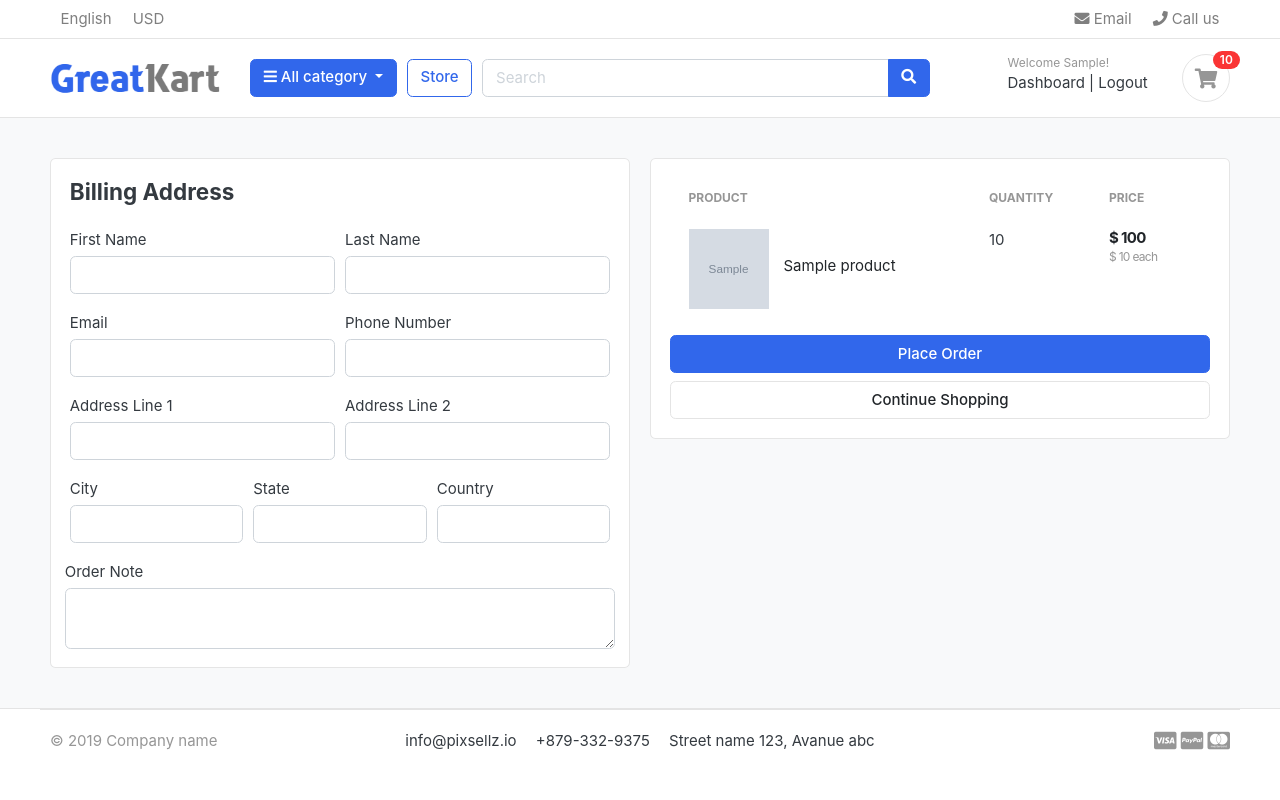
After one commit to Rohan-K-Antony/greatKart-django, a Django app: page /cart/checkout/ in a window 1280 px wide. The commit adds this page. Run offline with Django 3.2, Linux system fonts and the light colour scheme; a user stored in the database is signed in; tables that the repository leaves empty hold one stand-in row (values such as "Sample post"); grey boxes marked "Sample" are stand-in pictures; some libraries are stand-ins or nearby versions; some web fonts are replaced.

Commit message:
Handled Cart and checkout page for loggedin user

```diff
--- a/Templates/store/cart.html
+++ b/Templates/store/cart.html
@@ -105,7 +105,7 @@
                 <p class="text-center mb-3">
                     <img src="{% static 'images/misc/payments.png' %}" height="26">
                 </p>
-                <a href="./place-order.html" class="btn btn-primary btn-block"> Checkout </a>
+                <a href="{% url 'checkout' %}" class="btn btn-primary btn-block"> Checkout </a>
                 <a href="{% url 'store' %}" class="btn btn-light btn-block">Continue Shopping</a>
             </div> <!-- card-body.// -->
             </div> <!-- card.// -->
--- /dev/null
+++ b/Templates/store/checkout.html
@@ -0,0 +1,140 @@
+{% extends 'base.html' %}
+{% load static %}
+
+{% block content %}
+
+
+<section class="section-content padding-y bg">
+<div class="container">
+
+<!-- ============================ COMPONENT 1 ================================= -->
+
+<div class="row">
+	<aside class="col-lg-6">
+<div class="card">
+  <div class="card-body">
+    <h4 class="card-title mb-4">Billing Address</h4>
+    <form action="#" method="POST">
+      {% csrf_token %}
+      <div class="form-row">
+        <div class="col form-group">
+          <label for="">First Name</label>
+          <input type="text" name="first_name" class="form-control" required>
+        </div>
+        <div class="col form-group">
+          <label for="">Last Name</label>
+          <input type="text" name="last_name" class="form-control" required>
+        </div>
+      </div>
+      <div class="form-row">
+        <div class="col form-group">
+          <label for="">Email</label>
+          <input type="email" name="email" class="form-control" required>
+        </div>
+        <div class="col form-group">
+          <label for="">Phone Number</label>
+          <input type="text" name="phone" class="form-control" required>
+        </div>
+      </div>
+      <div class="form-row">
+        <div class="col form-group">
+          <label for="">Address Line 1</label>
+          <input type="text" name="address_line_1" class="form-control" required>
+        </div>
+        <div class="col form-group">
+          <label for="">Address Line 2</label>
+          <input type="text" name="address_line_2" class="form-control">
+        </div>
+      </div>
+      <div class="form-row">
+        <div class="col form-group">
+          <label for="">City</label>
+          <input type="text" name="city" class="form-control" required>
+        </div>
+        <div class="col form-group">
+          <label for="">State</label>
+          <input type="text" name="state" class="form-control" required>
+        </div>
+        <div class="col form-group">
+          <label for="">Country</label>
+          <input type="text" name="country" class="form-control" required>
+        </div>
+        </div>
+        <div class="form-row">
+          <label for="">Order Note</label>
+          <textarea name="order_note" rows="2" class="form-control"></textarea>
+        </div>
+
+
+  </div>
+</div> <!-- card.// -->
+
+	</aside> <!-- col.// -->
+	<aside class="col-lg-6">
+
+		<div class="card">
+		<div class="card-body">
+      <table class="table table-borderless table-shopping-cart">
+      <thead class="text-muted">
+      <tr class="small text-uppercase">
+        <th scope="col">Product</th>
+        <th scope="col" width="120">Quantity</th>
+        <th scope="col" width="120">Price</th>
+
+      </tr>
+      </thead>
+      <tbody>
+
+      {% for cart_item in cart_items %}
+      <tr>
+      	<td>
+      		<figure class="itemside align-items-center">
+      			<div class="aside"><img src="{{ cart_item.product.images.url }}" class="img-sm"></div>
+      			<figcaption class="info">
+      				<a href="{{ cart_item.product.get_url }}" class="title text-dark">{{ cart_item.product.product_name }}</a>
+      				<p class="text-muted small">
+      					{% if cart_item.variations.all %}
+      						{% for item in cart_item.variations.all %}
+      							{{ item.variation_category | capfirst }} : {{ item.variation_value | capfirst }} <br>
+      						{% endfor %}
+      					{% endif %}
+      				</p>
+      			</figcaption>
+      		</figure>
+      	</td>
+      	<td>
+      		<!-- col.// -->
+      				<label for="">{{cart_item.quantity}}</label>
+      	</td>
+      	<td>
+      		<div class="price-wrap">
+      			<var class="price">$ {{ cart_item.subtotal }}</var>
+      			<small class="text-muted"> $ {{ cart_item.product.price }} each </small>
+      		</div> <!-- price-wrap .// -->
+      	</td>
+
+      </tr>
+      {% endfor %}
+
+      </tbody>
+      </table>
+
+      <button type="submit" name="submit" class="btn btn-primary btn-block">Place Order</button>
+			<a href="{% url 'store' %}" class="btn btn-light btn-block">Continue Shopping</a>
+      </form>
+		</div> <!-- card-body.// -->
+		</div> <!-- card.// -->
+
+
+</aside> <!-- col.// -->
+
+
+</div> <!-- row.// -->
+
+<!-- ============================ COMPONENT 1 END .// ================================= -->
+
+</div> <!-- container .//  -->
+</section>
+<!-- ========================= SECTION CONTENT END// ========================= -->
+
+{% endblock %}
--- a/carts/context_processors.py
+++ b/carts/context_processors.py
@@ -7,13 +7,21 @@ def cart_count(request):
     else:
         try:
             counter=0
-            cart = Cart.objects.get(cart_id= _cart_id(request))
-            cart_items_flag = CartItem.objects.filter(cart=cart).exists()
-            if cart_items_flag:
-                cart_items = CartItem.objects.filter(cart=cart)
-                for cart_item in cart_items:
-                    counter +=cart_item.quantity
+            if request.user.is_authenticated:
+                cart_items_flag = CartItem.objects.filter(user=request.user).exists()
+                if cart_items_flag:
+                    cart_items = CartItem.objects.filter(user=request.user)
+                    for cart_item in cart_items:
+                        counter +=cart_item.quantity
+
+            else:
+                cart = Cart.objects.get(cart_id= _cart_id(request))
+                cart_items_flag = CartItem.objects.filter(cart=cart).exists()
+                if cart_items_flag:
+                    cart_items = CartItem.objects.filter(cart=cart)
+                    for cart_item in cart_items:
+                        counter +=cart_item.quantity
+
         except Exception as e:
             pass
-        print(counter)
     return dict(cart_counter=counter)
--- a/carts/models.py
+++ b/carts/models.py
@@ -1,5 +1,6 @@
 from django.db import models
 from store.models import product,Variation
+from accounts.models import Account
 
 # Create your models here.
 class Cart(models.Model):
@@ -11,9 +12,10 @@ class Cart(models.Model):
 
 
 class CartItem(models.Model):
+    user = models.ForeignKey(Account,on_delete=models.CASCADE,null=True)
     product = models.ForeignKey(product,on_delete=models.CASCADE)
     variation = models.ManyToManyField(Variation,blank=True)
-    cart = models.ForeignKey(Cart,on_delete=models.CASCADE)
+    cart = models.ForeignKey(Cart,on_delete=models.CASCADE,null=True)
     quantity = models.IntegerField()
     is_active = models.BooleanField(default=True)
 
--- a/carts/urls.py
+++ b/carts/urls.py
@@ -5,5 +5,6 @@ urlpatterns = [
     path('',views.cart,name='cart'),
     path('add_cart/<int:product_id>/',views.add_cart,name='add_cart'),
     path('remove_cart/<int:product_id>',views.remove_cart,name='remove_cart'),
-    path('remove_cart_item/<int:product_id>',views.remove_cart_item,name='remove_cart_item')
+    path('remove_cart_item/<int:product_id>',views.remove_cart_item,name='remove_cart_item'),
+    path('checkout/',views.checkout,name='checkout'),
 ]
--- a/carts/views.py
+++ b/carts/views.py
@@ -2,14 +2,288 @@ from django.shortcuts import render,redirect
 from store.models import product,Variation
 from .models import Cart,CartItem
 from django.core.exceptions import ObjectDoesNotExist
+from django.contrib.auth.decorators import login_required
 # Create your views here.
 def cart(request,total=0,quatity=0,cart_items = None):
     tax =0
     grand_total =0
     try:
-        cart = Cart.objects.get(cart_id = _cart_id(request))
-        print(cart.cart_id)
-        cart_items = CartItem.objects.filter(cart=cart,is_active = True)
+        if request.user.is_authenticated:
+            cart_items_flag = CartItem.objects.filter(user=request.user,is_active = True).exists()
+            if cart_items_flag:
+                cart_items=CartItem.objects.filter(user=request.user,is_active = True)
+                for cart_item in cart_items:
+                    total += (cart_item.product.price * cart_item.quantity)
+                    quatity +=cart_item.quantity
+                tax = (2*total)/100
+                grand_total = total + tax
+        else:
+            cart = Cart.objects.get(cart_id = _cart_id(request))
+            cart_items_flag = CartItem.objects.filter(cart=cart,is_active = True).exists()
+            if cart_items_flag:
+                cart_items = CartItem.objects.filter(cart=cart,is_active = True)
+                for cart_item in cart_items:
+                    total += (cart_item.product.price * cart_item.quantity)
+                    quatity +=cart_item.quantity
+                tax = (2*total)/100
+                grand_total = total + tax
+    except ObjectDoesNotExist:
+        print('Entering inside except block')
+
+    data = {
+        'total':total,
+        'quatity':quatity,
+        'cart_items':cart_items,
+        'tax':tax,
+        'grand_total':grand_total
+    }
+
+    return render(request,'store/cart.html',data)
+
+
+def _cart_id(request):
+    cart_name = request.session.session_key
+    if not cart_name:
+        cart_name = request.session.create()
+    return cart_name
+
+def add_cart(request,product_id):
+    product_to_add = product.objects.get(id=product_id) # get the product
+    current_user = request.user
+    if current_user.is_authenticated:
+        product_varaition=[]
+        if request.method == 'POST':
+            for item in request.POST:
+                key =item
+                value = request.POST[key]
+                print(f'{key} {value}')
+                try:
+                    variation = Variation.objects.filter(product=product_to_add,variation_category__iexact=key,variation_value__iexact=value)
+                    for item in variation:
+                        product_varaition.append(item)
+                except:
+                    pass
+        cart_item_flag = CartItem.objects.filter(product=product_to_add,user=current_user).exists()
+        if cart_item_flag:
+            cart_items = CartItem.objects.filter(product=product_to_add,user=current_user)
+            for cart_item in cart_items:
+                existing_variation =[]
+                for variation in cart_item.variation.all():
+                    existing_variation.append(variation)
+                if product_varaition == existing_variation:
+                    cart_item.quantity += 1
+                    cart_item.save()
+                    return redirect('cart')
+            cart_item = CartItem.objects.create(
+            product=product_to_add,
+            user = current_user,
+            quantity =1,
+            is_active = True)
+            if len(product_varaition) >0 :
+                for item in product_varaition:
+                    print(item)
+                    cart_item.variation.add(item)
+            cart_item.save()
+            return redirect('cart')
+        else:
+            cart_item = CartItem.objects.create(
+                product=product_to_add,
+                user = current_user,
+                quantity =1,
+                is_active = True
+                )
+            if len(product_varaition) >0 :
+                for item in product_varaition:
+                    print(item)
+                    cart_item.variation.add(item)
+            cart_item.save()
+            return redirect('cart')
+
+
+    else:
+        #geting variations
+        product_varaition=[]
+        if request.method == 'POST':
+            for item in request.POST:
+                key =item
+                value = request.POST[key]
+                print(f'{key} {value}')
+                try:
+                    variation = Variation.objects.filter(product=product_to_add,variation_category__iexact=key,variation_value__iexact=value)
+                    for item in variation:
+                        product_varaition.append(item)
+                except:
+                    pass
+
+    # creating a new cart
+        try:
+            cart = Cart.objects.get(cart_id = _cart_id(request)) # get the cart using the cart_id present in the session
+        except Cart.DoesNotExist:
+            cart = Cart.objects.create(
+                cart_id = _cart_id(request)
+            )
+            cart.save()
+
+    # adding new cart_item
+        cart_item_flag = CartItem.objects.filter(product=product_to_add,cart=cart).exists()
+        print('cart Items found')
+        if cart_item_flag:
+            cart_items = CartItem.objects.filter(product=product_to_add,cart=cart)
+            for item in cart_items:
+                existing_variation=[]
+                for itm in item.variation.all():
+                    existing_variation.append(itm)
+                    # if len(product_varaition) >0 :
+                    #     for item in product_varaition:
+                    #         print(item)
+                    #         cart_item.variation.add(item)
+                if existing_variation == product_varaition:
+                    print('Im inside')
+                    item.quantity +=1
+                    item.save()
+                    return redirect('cart')
+            print('new object created')
+            cart_item = CartItem.objects.create(
+            product=product_to_add,
+            cart = cart,
+            quantity =1,
+            is_active = True)
+            if len(product_varaition) >0 :
+                for item in product_varaition:
+                    print(item)
+                    cart_item.variation.add(item)
+            cart_item.save()
+            print('end of item ')
+            return redirect('cart')
+        else:
+            cart_item = CartItem.objects.create(
+                product=product_to_add,
+                cart = cart,
+                quantity =1,
+                is_active = True
+                )
+            if len(product_varaition) >0 :
+                for item in product_varaition:
+                    print(item)
+                    cart_item.variation.add(item)
+            cart_item.save()
+            return redirect('cart')
+
+
+def remove_cart(request,product_id):
+    product_variation = []
+    current_user = request.user
+    if request.method == 'POST':
+        for item in request.POST:
+            key = item
+            value = request.POST[item]
+
+            try:
+                variation = Variation.objects.filter(product=product.objects.get(id=product_id),variation_category__iexact=key,variation_value__iexact=value)
+                for item in variation:
+                    product_variation.append(item)
+            except:
+                pass
+    print(product_variation)
+    try:
+        product_item = product.objects.get(id = product_id)
+        if current_user.is_authenticated:
+            cart_items_flag = CartItem.objects.filter(user=current_user,product=product_item).exists()
+            if cart_items_flag:
+                existing_variation =[]
+                cart_items =CartItem.objects.filter(user=current_user,product=product_item)
+                for cart_item in cart_items:
+                    existing_variation=[]
+                    for item in cart_item.variation.all():
+                        existing_variation.append(item)
+                    if product_variation == existing_variation:
+                        if cart_item.quantity >1:
+                            cart_item.quantity =cart_item.quantity -1
+                            cart_item.save()
+                            return redirect('cart')
+                        if cart_item.quantity ==1:
+                            cart_item.delete()
+                            return redirect('cart')
+        else:
+            cart = Cart.objects.get(cart_id = _cart_id(request))
+            cart_items = CartItem.objects.filter(cart = cart,product = product_item)
+            print('**********************')
+            for item in cart_items:
+                existing_variation = []
+                for itm in item.variation.all():
+                    existing_variation.append(itm)
+                    print(existing_variation)
+
+                if product_variation == existing_variation:
+                    if item.quantity == 1:
+                        item.delete()
+                        return redirect('cart')
+                    else:
+                        item.quantity = item.quantity -1
+                        item.save()
+                        return redirect('cart')
+    except ObjectDoesNotExist:
+        pass
+
+    return redirect('cart')
+
+def remove_cart_item(request,product_id):
+    product_variation = []
+    current_user = request.user
+    if request.method == 'POST':
+        for item in request.POST:
+            key = item
+            value = request.POST[item]
+
+            try:
+                variation = Variation.objects.filter(product=product.objects.get(id=product_id),variation_category__iexact=key,variation_value__iexact=value)
+                for item in variation:
+                    product_variation.append(item)
+            except:
+                pass
+    try:
+        product_item = product.objects.get(id = product_id)
+        if current_user.is_authenticated:
+            cart_items_flag = CartItem.objects.filter(user=current_user,product=product_item).exists()
+            if cart_items_flag:
+                cart_items= CartItem.objects.filter(user=current_user,product=product_item)
+                for cart_item in cart_items:
+                    existing_variation=[]
+                    for item in cart_item.variation.all():
+                        existing_variation.append(item)
+                    if product_variation==existing_variation:
+                        cart_item.delete()
+                        return redirect('cart')
+        else:
+            cart = Cart.objects.get(cart_id = _cart_id(request))
+            cart_items = CartItem.objects.filter(cart = cart,product=product_item)
+            for item in cart_items:
+                existing_variation = []
+                for itm in item.variation.all():
+                    existing_variation.append(itm)
+                    print(existing_variation)
+                if product_variation == existing_variation :
+                    item.delete()
+                    return redirect('cart')
+    except ObjectDoesNotExist:
+        pass
+
+    return redirect('cart')
+
+@login_required(login_url='login')
+def checkout(request):
+    quatity=0
+    cart_items = None
+    total=0
+    tax =0
+    grand_total =0
+    try:
+        if request.user.is_authenticated:
+            cart_items = CartItem.objects.filter(user=request.user, is_active=True)
+        else:
+            cart = Cart.objects.get(cart_id = _cart_id(request))
+            print(cart.cart_id)
+            cart_items = CartItem.objects.filter(cart=cart,is_active = True)
         for cart_item in cart_items:
             total += (cart_item.product.price * cart_item.quantity)
             quatity +=cart_item.quantity
@@ -24,152 +298,4 @@ def cart(request,total=0,quatity=0,cart_items = None):
         'tax':tax,
         'grand_total':grand_total
     }
-
-    return render(request,'store/cart.html',data)
-
-
-def _cart_id(request):
-    cart_name = request.session.session_key
-    if not cart:
-        cart_name = request.session.create()
-    return cart_name
-
-def add_cart(request,product_id):
-    product_to_add = product.objects.get(id=product_id) # get the product
-
-    #geting variations
-    product_varaition=[]
-    if request.method == 'POST':
-        for item in request.POST:
-            key =item
-            value = request.POST[key]
-            print(f'{key} {value}')
-            try:
-                variation = Variation.objects.filter(product=product_to_add,variation_category__iexact=key,variation_value__iexact=value)
-                for item in variation:
-                    product_varaition.append(item)
-            except:
-                pass
-
-# creating a new cart
-    try:
-        cart = Cart.objects.get(cart_id = _cart_id(request) ) # get the cart using the cart_id present in the session
-    except Cart.DoesNotExist:
-        cart = Cart.objects.create(
-            cart_id = _cart_id(request)
-        )
-    cart.save()
-
-# adding new cart_item
-    cart_item_flag = CartItem.objects.filter(product=product_to_add,cart=cart).exists()
-    print('cart Items found')
-    if cart_item_flag:
-        cart_items = CartItem.objects.filter(product=product_to_add,cart=cart)
-        for item in cart_items:
-            existing_variation=[]
-            for itm in item.variation.all():
-                existing_variation.append(itm)
-                # if len(product_varaition) >0 :
-                #     for item in product_varaition:
-                #         print(item)
-                #         cart_item.variation.add(item)
-            if existing_variation == product_varaition:
-                print('Im inside')
-                item.quantity +=1
-                item.save()
-                return redirect('cart')
-        print('new object created')
-        cart_item = CartItem.objects.create(
-        product=product_to_add,
-        cart = cart,
-        quantity =1,
-        is_active = True)
-        if len(product_varaition) >0 :
-            for item in product_varaition:
-                print(item)
-                cart_item.variation.add(item)
-        cart_item.save()
-        print('end of item ')
-        return redirect('cart')
-    else:
-        cart_item = CartItem.objects.create(
-            product=product_to_add,
-            cart = cart,
-            quantity =1,
-            is_active = True
-            )
-        if len(product_varaition) >0 :
-            for item in product_varaition:
-                print(item)
-                cart_item.variation.add(item)
-        cart_item.save()
-        return redirect('cart')
-
-
-def remove_cart(request,product_id):
-    product_variation = []
-    if request.method == 'POST':
-        for item in request.POST:
-            key = item
-            value = request.POST[item]
-
-            try:
-                variation = Variation.objects.filter(product=product.objects.get(id=product_id),variation_category__iexact=key,variation_value__iexact=value)
-                for item in variation:
-                    product_variation.append(item)
-            except:
-                pass
-    print(product_variation)
-    try:
-        cart = Cart.objects.get(cart_id = _cart_id(request))
-        product_item = product.objects.get(id = product_id)
-        cart_items = CartItem.objects.filter(cart = cart,product = product_item)
-        print('**********************')
-        for item in cart_items:
-            existing_variation = []
-            for itm in item.variation.all():
-                existing_variation.append(itm)
-                print(existing_variation)
-
-            if product_variation == existing_variation:
-                if item.quantity == 1:
-                    item.delete()
-                    return redirect('cart')
-                else:
-                    item.quantity = item.quantity -1
-                    item.save()
-                    return redirect('cart')
-    except ObjectDoesNotExist:
-        pass
-
-    return redirect('cart')
-
-def remove_cart_item(request,product_id):
-    product_variation = []
-    if request.method == 'POST':
-        for item in request.POST:
-            key = item
-            value = request.POST[item]
-
-            try:
-                variation = Variation.objects.filter(product=product.objects.get(id=product_id),variation_category__iexact=key,variation_value__iexact=value)
-                for item in variation:
-                    product_variation.append(item)
-            except:
-                pass
-    try:
-        cart = Cart.objects.get(cart_id = _cart_id(request))
-        product_item = product.objects.get(id = product_id)
-        cart_items = CartItem.objects.filter(cart = cart,product=product_item)
-        for item in cart_items:
-            existing_variation = []
-            for itm in item.variation.all():
-                existing_variation.append(itm)
-                print(existing_variation)
-            if product_variation == existing_variation :
-                item.delete()
-                return redirect('cart')
-    except ObjectDoesNotExist:
-        pass
-
-    return redirect('cart')
+    return render(request,'store/checkout.html',data)
```
Also changed, not shown: accounts/views.py (+50 -2 lines), carts/migrations/0003_auto_20230205_1606.py (added).
